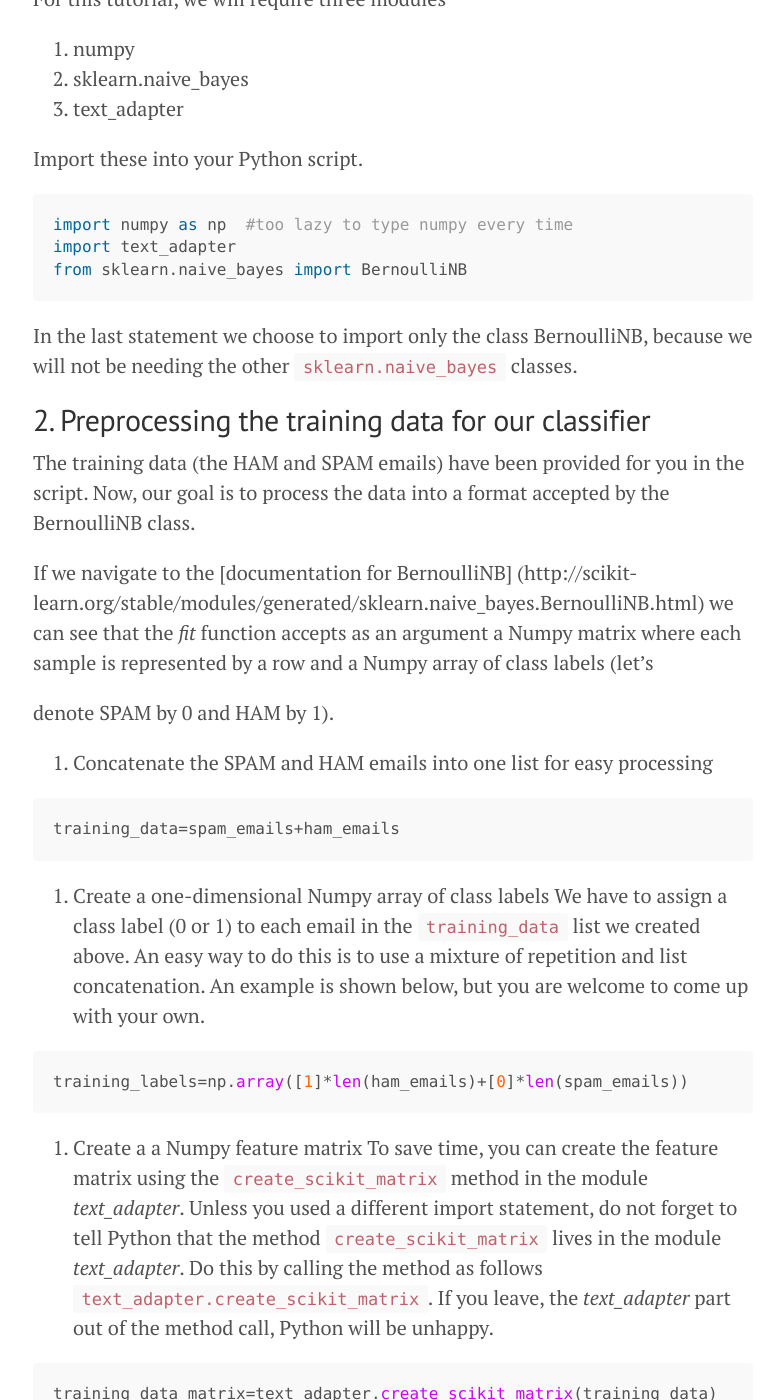
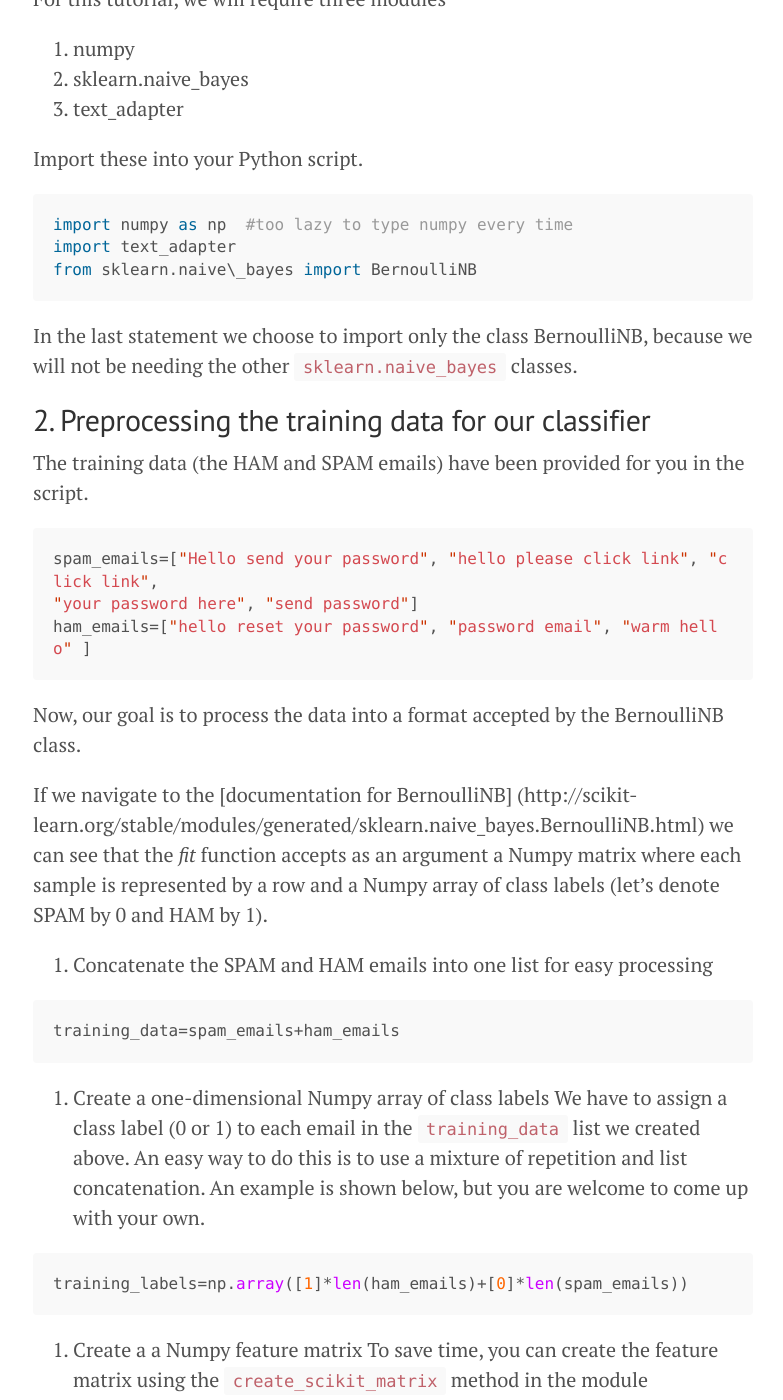
Before and after one commit to Winterflower/winterflower.github.io, a Jekyll site: the page built from _posts/2014-11-10-scikit-learn-tutorial.md, in a window 1280 px wide and 1400 px high, scrolled down 596 px. Shown: the whole window, without its empty margins (247-1030 px from the left). Built offline with Jekyll 4.4.1, drawn with Linux system fonts in a browser that asks for light colours; Markdown is read by kramdown in place of the engine named in the settings.

Commit message:
some fixes

````diff
--- a/_posts/2014-11-10-scikit-learn-tutorial.md
+++ b/_posts/2014-11-10-scikit-learn-tutorial.md
@@ -3,6 +3,7 @@ layout: post
 title: Introductory Tutorial
 ---
 Prerequisites:
+
 * Scikit-learn
 * the [Tutorial kit] (https://github.com/Winterflower/mockmail-intro/releases/tag/v1.0)
 
@@ -16,14 +17,14 @@ Prerequisites:
 For this tutorial, we will require three modules
 1. numpy
 2. sklearn.naive_bayes
-3. text_adapter
+3. text\_adapter
 
 Import these into your Python script.
 
 ```python
 import numpy as np  #too lazy to type numpy every time
 import text_adapter
-from sklearn.naive_bayes import BernoulliNB
+from sklearn.naive\_bayes import BernoulliNB
 ```
 In the last statement we choose to import only
 the class BernoulliNB, because we will not be
@@ -31,7 +32,16 @@ needing the other `sklearn.naive_bayes` classes.
 
 ##2. Preprocessing the training data for our classifier
 The training data (the HAM and SPAM emails)  have been
-provided for you in the script. Now, our goal is to
+provided for you in the script.
+
+```python
+spam_emails=["Hello send your password", "hello please click link", "click link",
+"your password here", "send password"]
+ham_emails=["hello reset your password", "password email", "warm hello" ]
+```
+
+
+Now, our goal is to
 process the data into a format accepted by the BernoulliNB
 class.
 
@@ -39,7 +49,6 @@ If we navigate to the [documentation for BernoulliNB]
 (http://scikit-learn.org/stable/modules/generated/sklearn.naive_bayes.BernoulliNB.html)
 we can see that the _fit_ function accepts as an argument a Numpy matrix where
 each sample is represented by a row and a Numpy array of class labels (let's
-
 denote SPAM by 0 and HAM by 1).
 
 1. Concatenate the SPAM and HAM emails into one list for easy processing
````
